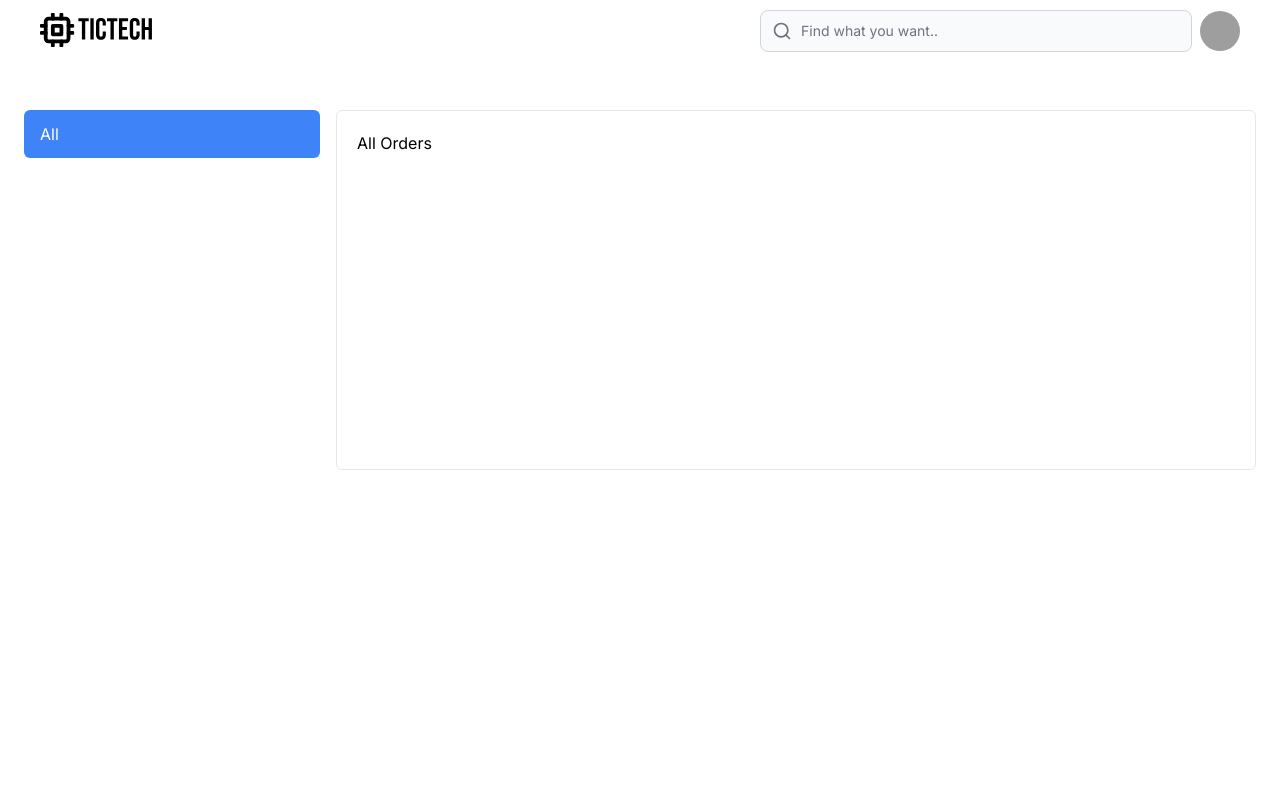
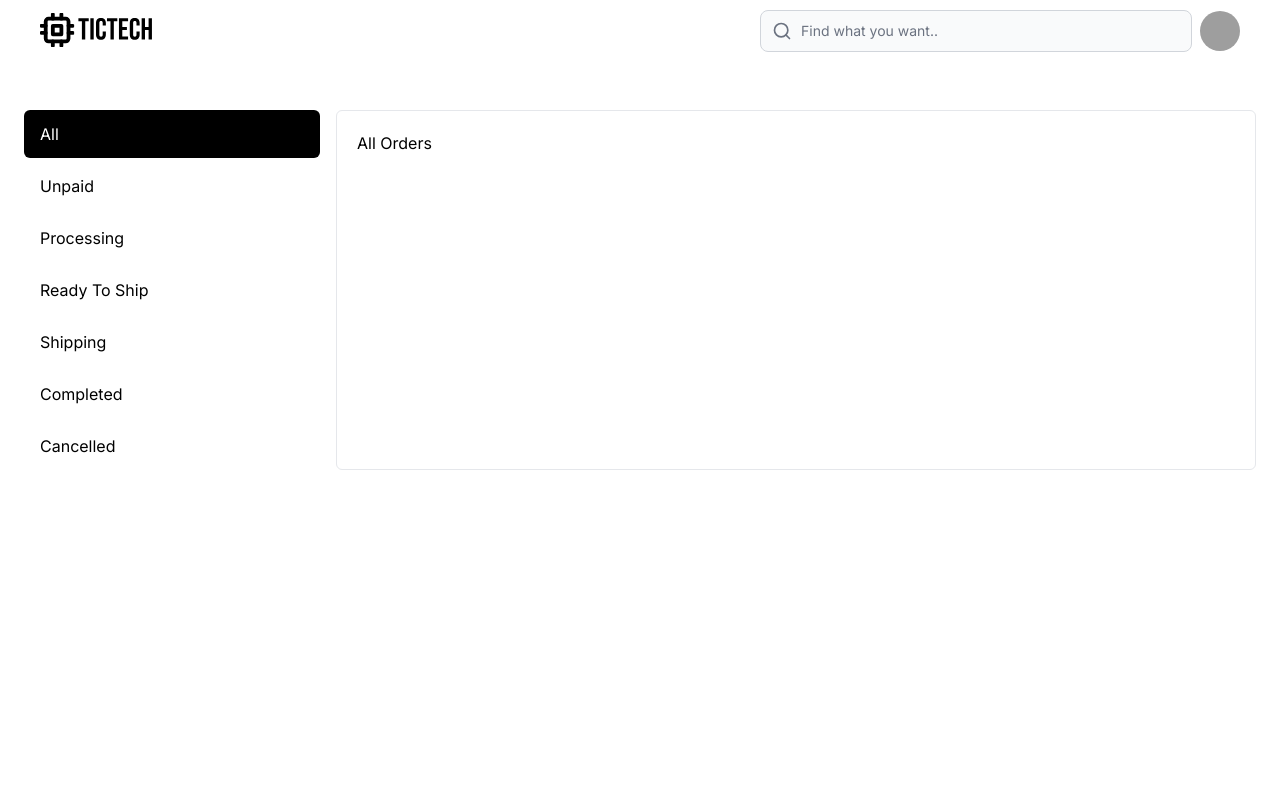
Before and after one commit to aimanyusufw/react-frontend-ecommerce, a React (Vite) app: page /order in a window 1280 px wide. Shown: the top 800 px of the page. Built offline with nearby package versions, Linux system fonts and the light colour scheme; grey boxes are pictures that could not be loaded.

Commit message:
ref : refacto default and hovering color

```diff
--- a/src/Pages/Auth/Order.jsx
+++ b/src/Pages/Auth/Order.jsx
@@ -26,15 +26,14 @@ const Order = () => {
                   onClick={() => setActiveTab(data.tab)}
                   className={`text-start px-4 py-3 w-full rounded-md transition-colors duration-200 ${
                     activeTab === data.tab
-                      ? "bg-blue-500"
-                      : "hover:bg-blue-500 hover:text-white text-black"
-                  } text-white`}
+                      ? "bg-black text-white"
+                      : "hover:bg-black hover:text-white"
+                  } text-black`}
                 >
                   {data.placeholder}
                 </button>
               ))}
             </div>
-
             <div className="p-5 border rounded-md col-span-3">
               {activeTab === "all" && <h1>All Orders</h1>}
               {activeTab === "unpaid" && <h1>Unpaid Orders</h1>}
```
